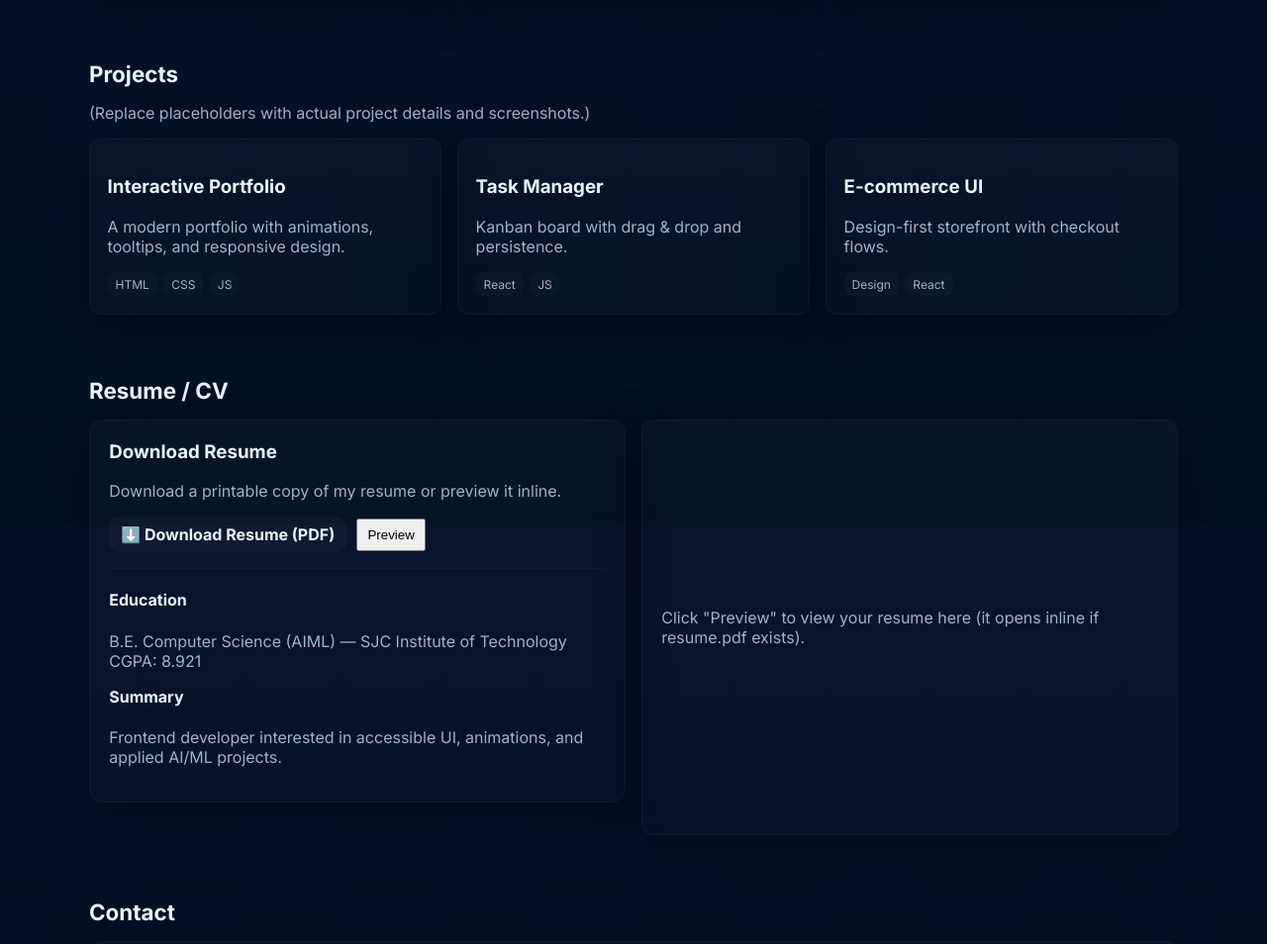
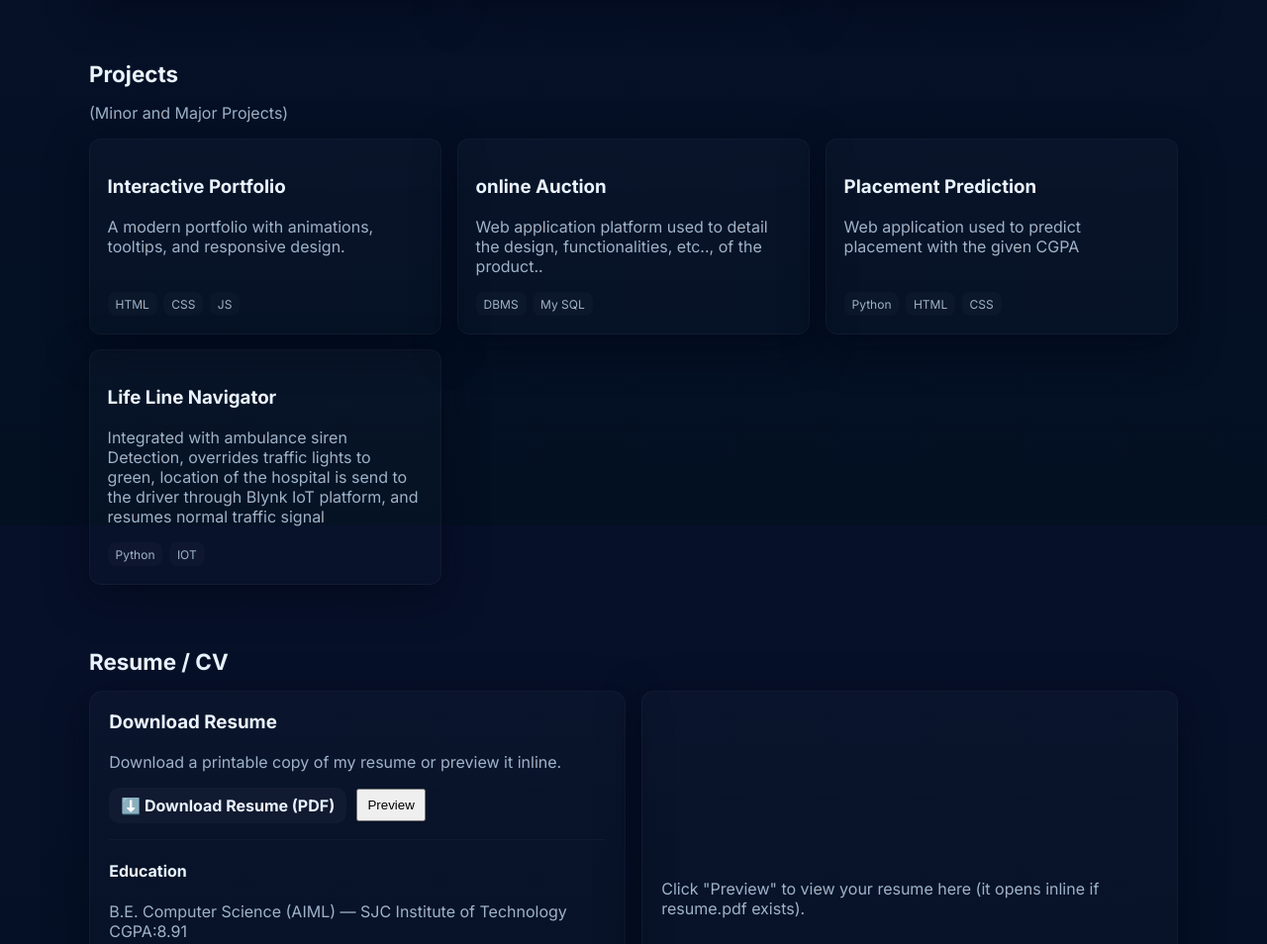
Before and after one commit to 12Devika/portfolio, a website: page portfolio/index.html in a window 1280 px wide. Shown: the part 1069-2023 px from the top of the page at 99% size. Drawn offline with nearby package versions, Linux system fonts and the light colour scheme.

Commit message:
Update index.html

```diff
--- a/portfolio/index.html
+++ b/portfolio/index.html
@@ -154,12 +154,12 @@
         <div class="cta">
           <button class="btn" id="viewProjects" data-popup="View my projects">View Projects</button>
           <a class="btn.alt" href="#contact" data-popup="Hire me">Hire me</a>
-          <a class="btn.alt" href="mailto:hello@example.com" data-popup="Email me">hello@example.com</a>
+          <a class="btn.alt" href="mailto:devikagb1293@gmail.com" data-popup="Email me">devikagb1293@gmail.com</a>
         </div>
 
         <div style="margin-top:1.2rem;display:flex;gap:.8rem;align-items:center">
           <div class="muted">CGPA</div>
-          <div style="font-weight:800;font-size:1.1rem">8.921</div>
+          <div style="font-weight:800;font-size:1.1rem">8.91</div>
         </div>
       </div>
 
@@ -169,7 +169,7 @@
             <div class="avatar" aria-hidden="true">DG</div>
             <div>
               <div style="font-weight:700">Devika G B</div>
-              <div class="muted">Frontend Developer • CSE (AIML)</div>
+              <div class="muted">Frontend Developer • CSE(AIML)</div>
             </div>
           </div>
 
@@ -236,7 +236,7 @@
   <!-- PROJECTS -->
   <section id="projects" class="container">
     <h2>Projects</h2>
-    <p class="muted">(Replace placeholders with actual project details and screenshots.)</p>
+    <p class="muted">(Minor and Major Projects)</p>
     <div class="grid-3">
       <article class="project card" tabindex="0" data-popup="Interactive Portfolio — this site" data-popup-sub="HTML • CSS • JS • GSAP">
         <div>
@@ -246,21 +246,31 @@
         <div class="tags"><span class="tag">HTML</span><span class="tag">CSS</span><span class="tag">JS</span></div>
       </article>
 
-      <article class="project card" tabindex="0" data-popup="Task Manager — Kanban app" data-popup-sub="React • LocalStorage">
+      <article class="project card" tabindex="0" data-popup="Online Auction" data-popup-sub="DBMS • LocalStorage">
         <div>
-          <h3>Task Manager</h3>
-          <p class="muted">Kanban board with drag & drop and persistence.</p>
+          <h3>online Auction</h3>
+          <p class="muted"> Web application platform used to detail the design, functionalities, etc.., of the product..</p>
         </div>
-        <div class="tags"><span class="tag">React</span><span class="tag">JS</span></div>
+        <div class="tags"><span class="tag">DBMS</span><span class="tag">My SQL</span></div>
       </article>
 
-      <article class="project card" tabindex="0" data-popup="E-commerce UI — design system" data-popup-sub="Design • React">
+      <article class="project card" tabindex="0" data-popup="Placement Prediction" data-popup-sub="Full Stack development">
         <div>
-          <h3>E-commerce UI</h3>
-          <p class="muted">Design-first storefront with checkout flows.</p>
+          <h3>Placement Prediction</h3>
+          <p class="muted"> Web application used to predict placement with the given CGPA</p>
         </div>
-        <div class="tags"><span class="tag">Design</span><span class="tag">React</span></div>
+        <div class="tags"><span class="tag">Python</span><span class="tag">HTML</span><span class="tag">CSS</span></div>
       </article>
+
+	<article class="project card" tabindex="0" data-popup="Life Line Navigator" data-popup-sub="IOT & Python">
+        <div>
+          <h3>Life Line Navigator</h3>
+          <p class="muted"> Integrated with ambulance siren Detection, overrides traffic lights to green, location of the hospital is send to
+the driver through Blynk IoT platform, and resumes normal traffic signal</p>
+        </div>
+        <div class="tags"><span class="tag">Python</span><span class="tag">IOT</span></div>
+      </article>
+
     </div>
   </section>
 
@@ -274,14 +284,14 @@
         <p class="muted">Download a printable copy of my resume or preview it inline.</p>
         <div class="resume-actions" style="margin-top:1rem">
           <!-- Replace 'resume.pdf' with your actual resume filename -->
-          <a class="resume-download" href="resume.pdf" download aria-label="Download resume">⬇️ Download Resume (PDF)</a>
+          <a class="resume-download" href="devikagb02cv.pdf" download aria-label="Download resume">⬇️ Download Resume (PDF)</a>
           <button id="previewResume" class="btn.alt" style="padding:.45rem .6rem">Preview</button>
         </div>
 
         <hr style="border:none;border-top:1px solid rgba(255,255,255,0.03);margin:1rem 0">
 
         <h4>Education</h4>
-        <p class="muted">B.E. Computer Science (AIML) — SJC Institute of Technology<br>CGPA: 8.921</p>
+        <p class="muted">B.E. Computer Science (AIML) — SJC Institute of Technology<br>CGPA:8.91</p>
 
         <h4 style="margin-top:.6rem">Summary</h4>
         <p class="muted">Frontend developer interested in accessible UI, animations, and applied AI/ML projects.</p>
@@ -314,7 +324,7 @@
   </section>
 
   <footer style="padding:2rem 0;text-align:center;color:var(--muted)">
-    Made with ♥ — Devika G B • SJCIT • CSE (AIML)
+    Made with ♥ — Devika G B • SJCIT • CSE(AIML)
   </footer>
 
   <!-- Cursor popup element -->
@@ -418,7 +428,7 @@
     document.getElementById('previewResume').addEventListener('click', () => {
       const container = document.getElementById('resumePreviewContainer');
       // If resume.pdf exists in repo root, show it inline
-      const pdfUrl = 'resume.pdf';
+      const pdfUrl = 'devikagb02cv.pdf';
       // Replace preview area with iframe
       container.innerHTML = `<iframe src="${pdfUrl}" style="width:100%;height:100%;border:0"></iframe>`;
     });
```
